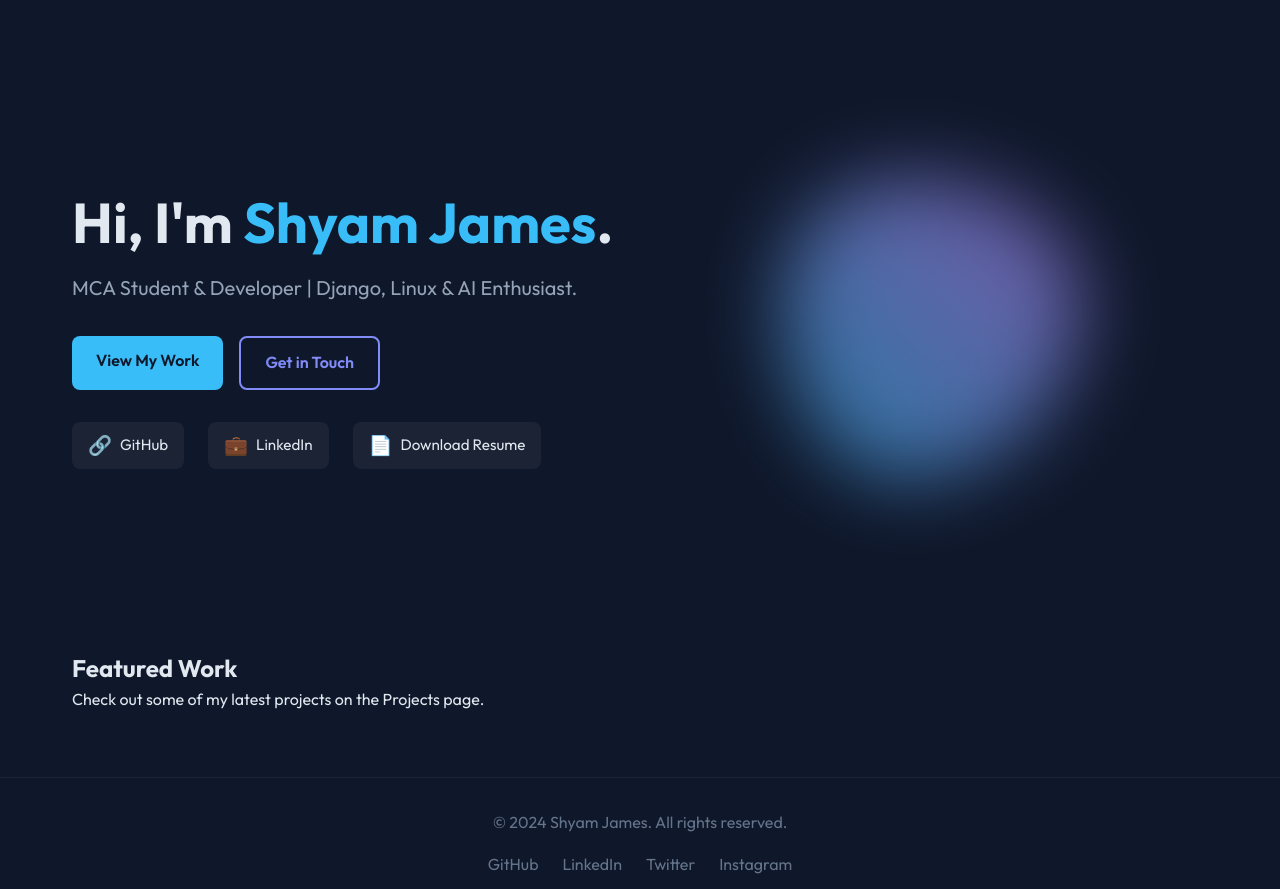
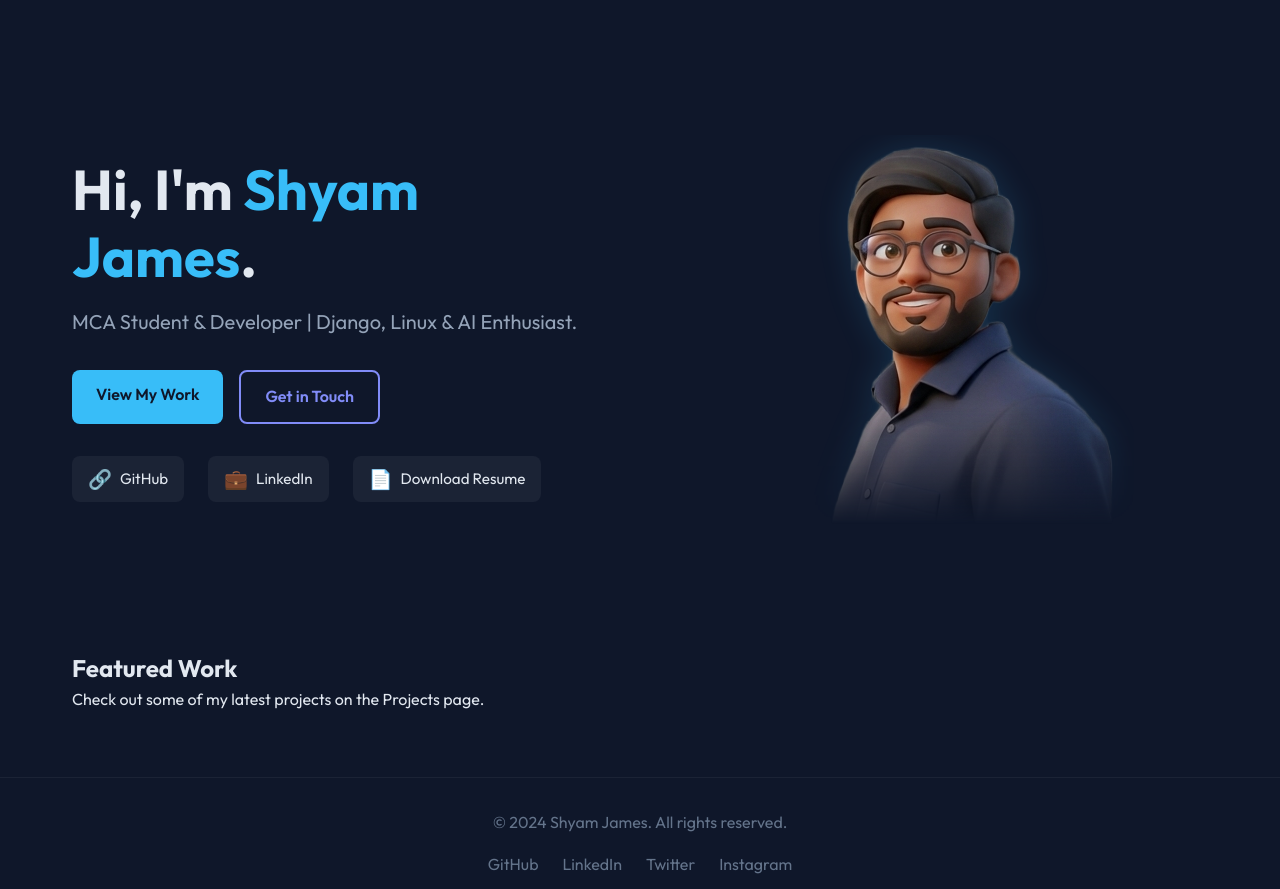
Before and after one commit to shyamjames/portfolio, a Flask app: page / in a window 1280 px wide. Shown: the part 71-960 px from the top of the page. Run offline with Flask 3, Linux system fonts and the light colour scheme.

Commit message:
Add 3D profile image to hero section with gradient blend and improved layout

```diff
--- a/static/css/style.css
+++ b/static/css/style.css
@@ -141,11 +141,12 @@ ul {
     justify-content: space-between;
     padding: 4rem 0;
     min-height: 80vh;
+    gap: 4rem;
 }
 
 .hero-content {
     flex: 1;
-    padding-right: 2rem;
+    max-width: 600px;
 }
 
 .hero-title {
@@ -233,30 +234,28 @@ ul {
     display: flex;
     justify-content: center;
     align-items: center;
+    position: relative;
 }
 
-.abstract-shape {
-    width: 300px;
-    height: 300px;
-    background: linear-gradient(45deg, var(--primary-color), var(--accent-color));
-    border-radius: 30% 70% 70% 30% / 30% 30% 70% 70%;
-    animation: morph 8s ease-in-out infinite;
-    filter: blur(40px);
-    opacity: 0.6;
+.hero-3d-image {
+    max-width: 100%;
+    height: auto;
+    max-height: 500px;
+    filter: drop-shadow(0 0 15px rgba(56, 189, 248, 0.15));
+    transition: var(--transition);
+    mask-image: linear-gradient(to bottom,
+            rgba(0, 0, 0, 1) 0%,
+            rgba(0, 0, 0, 1) 70%,
+            rgba(0, 0, 0, 0) 100%);
+    -webkit-mask-image: linear-gradient(to bottom,
+            rgba(0, 0, 0, 1) 0%,
+            rgba(0, 0, 0, 1) 70%,
+            rgba(0, 0, 0, 0) 100%);
 }
 
-@keyframes morph {
-    0% {
-        border-radius: 30% 70% 70% 30% / 30% 30% 70% 70%;
-    }
-
-    50% {
-        border-radius: 70% 30% 30% 70% / 70% 70% 30% 30%;
-    }
-
-    100% {
-        border-radius: 30% 70% 70% 30% / 30% 30% 70% 70%;
-    }
+.hero-3d-image:hover {
+    filter: drop-shadow(0 0 20px rgba(56, 189, 248, 0.25));
+    transform: scale(1.02);
 }
 
 /* Projects Grid */
--- a/templates/index.html
+++ b/templates/index.html
@@ -22,8 +22,8 @@
         </div>
     </div>
     <div class="hero-visual">
-        <!-- Abstract shape or illustration can go here -->
-        <div class="abstract-shape"></div>
+        <img src="{{ url_for('static', filename='images/3d_image_me.png') }}" alt="Shyam James 3D"
+            class="hero-3d-image">
     </div>
 </section>
 
```
Also changed, not shown: static/images/3d_image_me.png (added).
